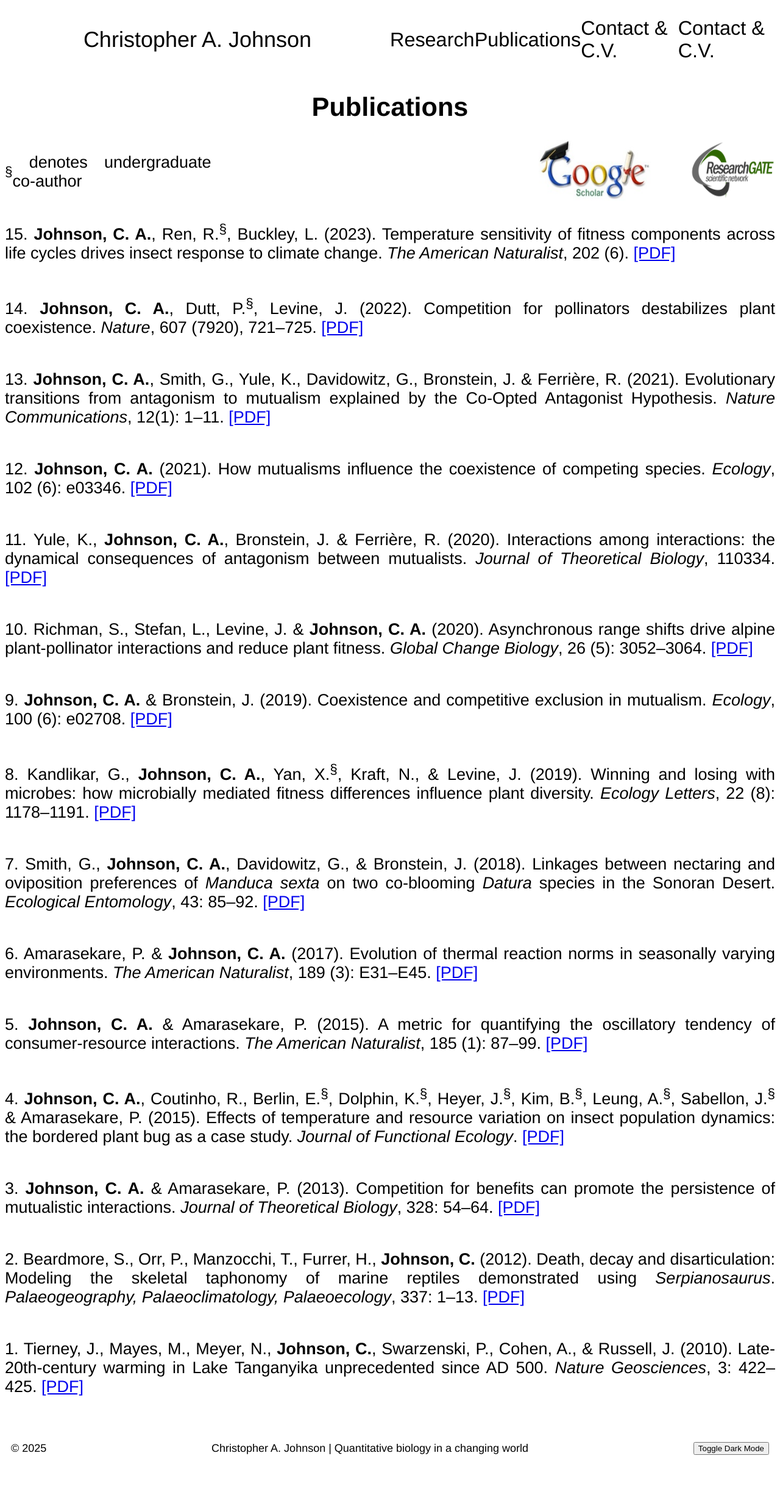
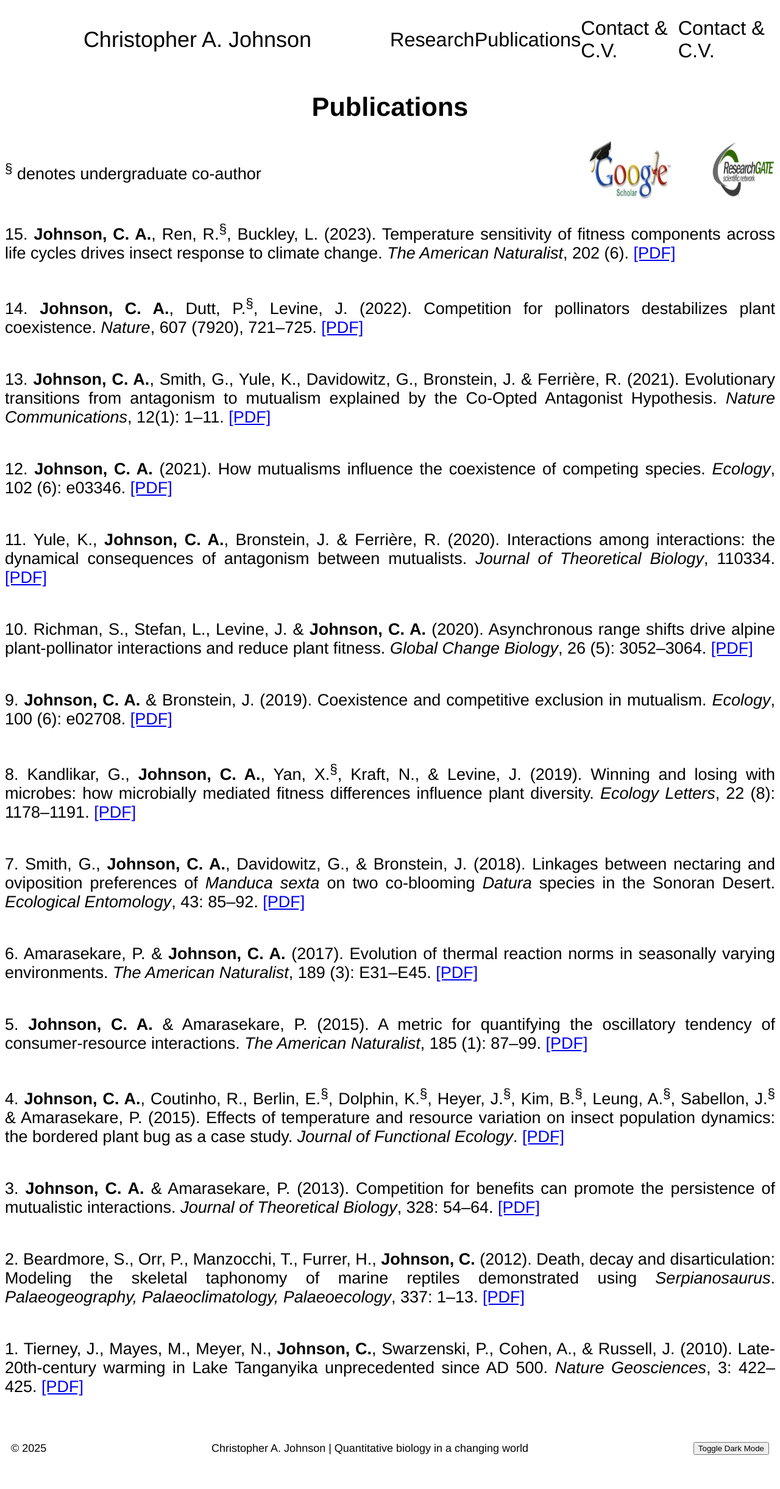
Before and after one commit to chrisajohnson/chrisajohnson.github.io, a Jekyll site: the page built from publications.md, in a window 1280 px wide. Shown: the whole page at 61% size. Built offline with Jekyll 4.4.1, drawn with Linux system fonts in a browser that asks for light colours.

Commit message:
Update publications.md

```diff
--- a/publications.md
+++ b/publications.md
@@ -7,7 +7,9 @@ weight: 2
 ---
 
 <div style="display: flex; align-items: center;">
-    <sup>&sect;</sup>&nbsp;denotes undergraduate co-author
+    <span style="white-space: nowrap;">
+        <sup>&sect;</sup>&nbsp;denotes undergraduate co-author
+    </span>
     <a href="https://scholar.google.com/citations?user=IzLbtxcAAAAJ&hl=en" target="_blank" style="margin-left: 42vw;">
         <img src="{{ '/images/Google_scholar.jpg' | relative_url }}" alt="Google Scholar logo" style="height: 100px;">
     </a>
```
